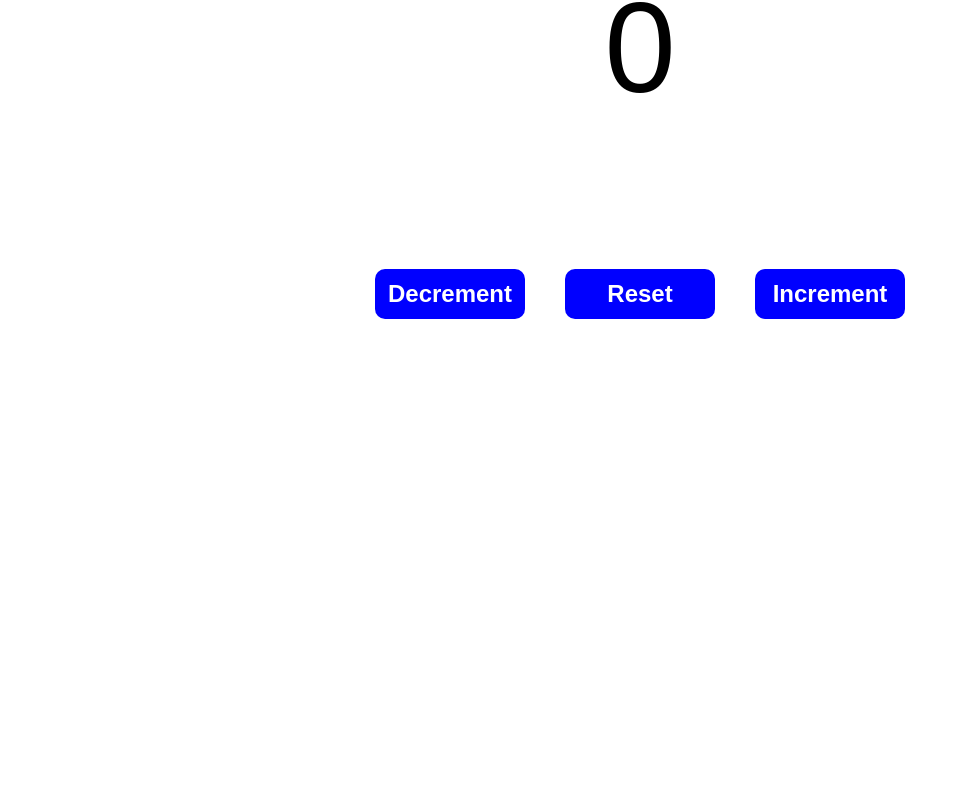
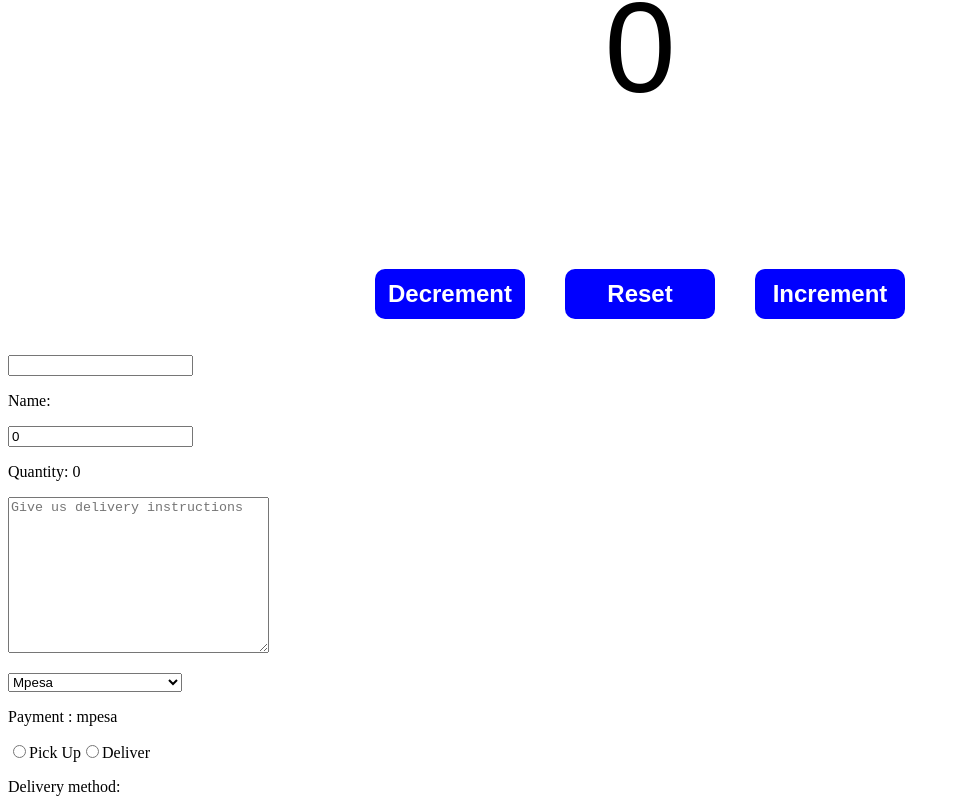
Before and after one commit to johnomeyo/react, a React (Vite) app: page / in a window 1280 px wide. Shown: the part 667-1479 px from the top of the page, without its empty margins (0-960 px from the left). Before the commit the page ends 1014 px from the top, so only its background shows below. Built offline with nearby package versions, Linux system fonts and the light colour scheme.

Commit message:
using onChange event with useState hook

```diff
--- a/src/App.jsx
+++ b/src/App.jsx
@@ -3,6 +3,7 @@
 import Card from "./Card";
 import Button from "./Button";
 import Counter from "./Counter";
+import OnChangeComponent from "./OnChange";
 function App() {
   const cars = [
     { name: "BMW", year: 2015, id: 1 },
@@ -31,6 +32,9 @@ function App() {
       <Button />
       <p></p>
       <Counter />
+      <p></p>
+      <p></p>
+<OnChangeComponent/>
     </>
   );
 }
--- /dev/null
+++ b/src/OnChange.jsx
@@ -0,0 +1,53 @@
+import React, { useState } from "react";
+function OnChangeComponent() {
+    const [name, setName] = useState("");
+    const [comment, setComment] = useState("");
+    const [quantity, setQuantity] = useState(0);
+    const [payment, setPayment] = useState("mpesa")
+    const [delivery, setDelivery] = useState();
+
+    const handleNameChange = (e) => {
+        setName(e.target.value)
+    }
+    const handleCommentChange = (e) => {
+        setComment(e.target.value)
+    }
+    const handleQuantityChange = (e) => {
+        setQuantity(e.target.value)
+    }
+    const handlePaymentChange = (e) => {
+        setPayment(e.target.value)
+    }
+    const handleDeliveryChange = (e) => {
+        setDelivery(e.target.value)
+    }
+    return (
+        <div>
+            <input type="text" value={name} onChange={(e) => handleNameChange(e)} />
+            <p>Name: {name}</p>
+            <input type="number" value={quantity} onChange={(e) => handleQuantityChange(e)} />
+            <p>Quantity: {quantity}</p>
+            <p></p>
+            <textarea placeholder="Give us delivery instructions" name="" id="" cols="30" rows="10" value={comment} onChange={(e) => handleCommentChange(e)}></textarea>
+            <p>{comment}</p>
+            <p></p>
+            <select name="" id="" value={payment} onChange={(e) => handlePaymentChange(e)}>
+                <option value="">Select a payment method </option>
+                <option value="visa">Visa </option>
+                <option value="mpesa">Mpesa </option>
+            </select>
+            <p>Payment : {payment}</p>
+            <p></p>
+            <label htmlFor="">
+                <input type="radio" value="pickUp" checked={delivery==="pickUp"} onChange={(e)=>handleDeliveryChange(e)} / >
+                Pick Up
+            </label>
+            <label htmlFor="">
+                <input type="radio" value="deliver" checked={delivery==="deliver"} onChange={(e)=>handleDeliveryChange(e)} / >
+              Deliver
+            </label>
+            <p>Delivery method: {delivery}</p>
+        </div>
+    )
+}
+export default OnChangeComponent;
```
